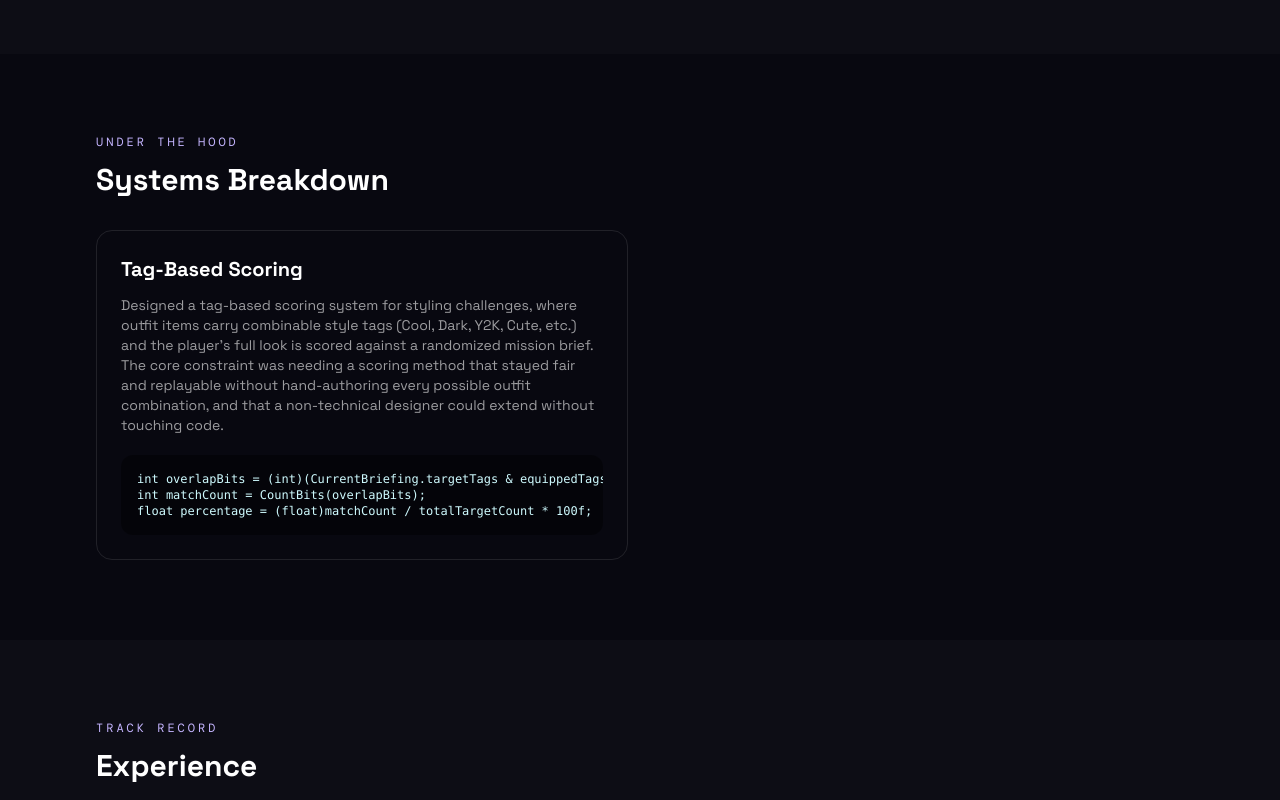
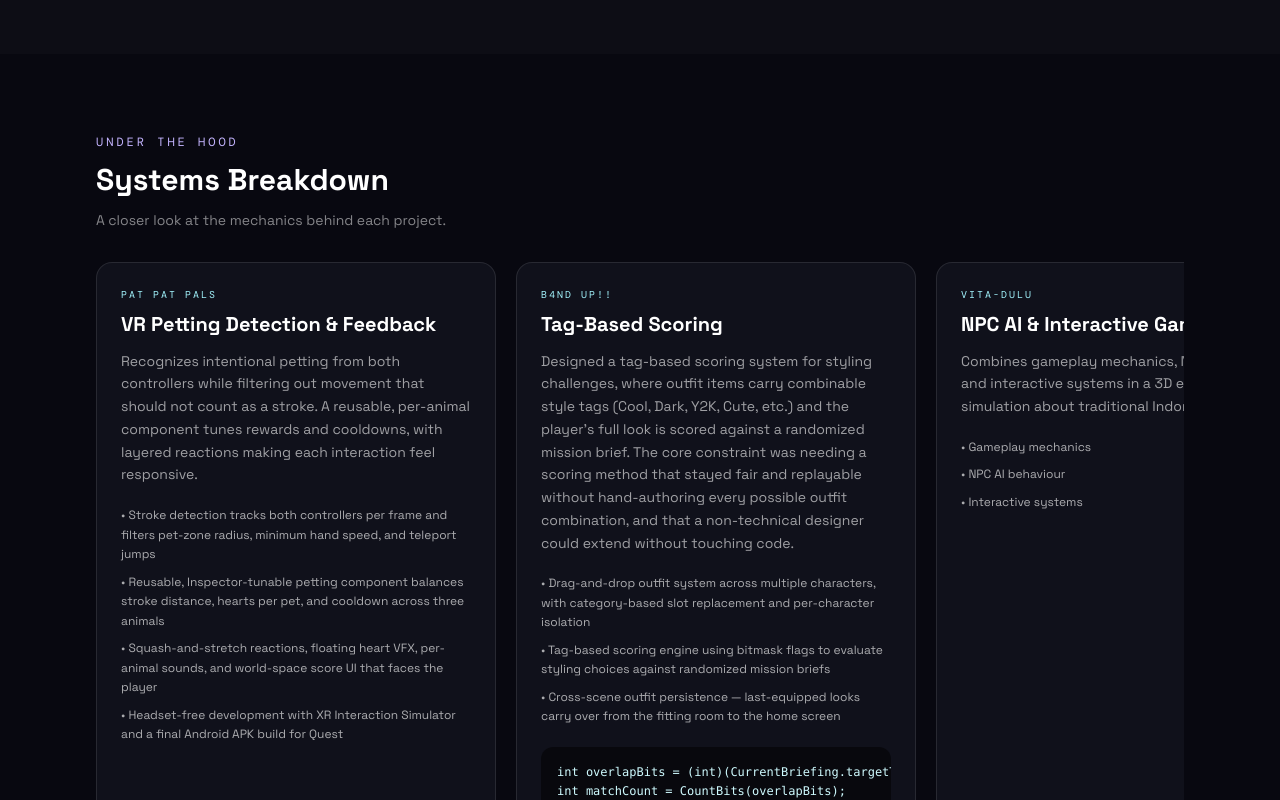
Before and after one commit to Jemsdiggory/my-portfolio, a Next.js app: page /game-dev in a window 1280 px wide. Shown: the part 3640-4440 px from the top of the page. Built offline with nearby package versions, Linux system fonts and the light colour scheme; no server answers; a web font is replaced by a local one.

Commit message:
Expand game systems breakdown carousel

```diff
--- a/app/game-dev/page.js
+++ b/app/game-dev/page.js
@@ -10,13 +10,43 @@ export const metadata = {
   description: "Gameplay programming and game design portfolio of Kahlaa Aulia Jemima, an Indonesian game developer.",
 }
 
-const systems = [
-  {
+const systemNotes = {
+  "Pat Pat Pals": {
+    title: "VR Petting Detection & Feedback",
+    description: "Recognizes intentional petting from both controllers while filtering out movement that should not count as a stroke. A reusable, per-animal component tunes rewards and cooldowns, with layered reactions making each interaction feel responsive.",
+  },
+  "B4ND UP!!": {
     title: "Tag-Based Scoring",
     description: "Designed a tag-based scoring system for styling challenges, where outfit items carry combinable style tags (Cool, Dark, Y2K, Cute, etc.) and the player's full look is scored against a randomized mission brief. The core constraint was needing a scoring method that stayed fair and replayable without hand-authoring every possible outfit combination, and that a non-technical designer could extend without touching code.",
     code: "int overlapBits = (int)(CurrentBriefing.targetTags & equippedTags);\nint matchCount = CountBits(overlapBits);\nfloat percentage = (float)matchCount / totalTargetCount * 100f;",
   },
-]
+  "Vita-Dulu": {
+    title: "NPC AI & Interactive Gameplay",
+    description: "Combines gameplay mechanics, NPC AI behavior, and interactive systems in a 3D educational simulation about traditional Indonesian snacks.",
+  },
+  "Rise Against": {
+    title: "Quest, Combat & Inventory Systems",
+    description: "Quest progression connects to enemy AI and combat, dialogue interactions, and inventory management in a 2D educational RPG about environmental issues.",
+  },
+  "Let's Explore": {
+    title: "Educational Mini-Game Systems",
+    description: "Uses mini-game mechanics and interactive UI/UX to teach arithmetic and Indonesian tourism to children.",
+  },
+  Roblorant: {
+    title: "FPS Core Gameplay",
+    description: "The web-based 3D FPS assignment centers on player movement, shooting mechanics, and enemy AI.",
+  },
+  "Congklak Adventures": {
+    title: "Traditional Board-Game Experience",
+    description: "Adapts the traditional Congklak board game as a 2D educational game, supported by UI art and co-game design.",
+  },
+}
+
+const systems = gameProjects.map((game) => ({
+  game: game.title,
+  ...systemNotes[game.title],
+  highlights: game.highlights,
+}))
 
 const groupOrder = { game: 0, both: 1, design: 2 }
 const rankYear = (period) => /present/i.test(period) ? 9999 : Number(period.match(/\d{4}/)?.[0] || 0)
@@ -104,7 +134,7 @@ export default function GameDevPage() {
         </div>
       </section>
 
-      <section id="systems" className="px-6 py-20 sm:px-12 lg:px-24 scroll-mt-20" style={{ scrollMarginTop: "64px" }}><div className="mx-auto max-w-6xl"><p className="font-mono text-xs uppercase tracking-[.25em] text-violet-300">Under the hood</p><h2 className="font-display text-3xl font-bold mt-3 mb-8">Systems Breakdown</h2><div className="grid md:grid-cols-2 gap-6">{systems.map((system) => <article key={system.title} className="rounded-2xl border border-white/10 p-6"><h3 className="font-display text-xl font-bold">{system.title}</h3><p className="text-sm text-white/60 mt-3">{system.description}</p><pre className="overflow-x-auto rounded-xl bg-black/40 p-4 mt-5 text-xs text-cyan-100"><code>{system.code}</code></pre></article>)}</div></div></section>
+      <section id="systems" className="px-6 py-20 sm:px-12 lg:px-24 scroll-mt-20" style={{ scrollMarginTop: "64px" }}><div className="mx-auto max-w-6xl"><p className="font-mono text-xs uppercase tracking-[.25em] text-violet-300">Under the hood</p><h2 className="font-display text-3xl font-bold mt-3 mb-3">Systems Breakdown</h2><p className="text-sm text-white/50 mb-8">A closer look at the mechanics behind each project.</p><div aria-label="Game systems breakdowns" className="flex snap-x snap-mandatory gap-5 overflow-x-auto pb-4" style={{ scrollbarWidth: "thin", scrollbarColor: "rgba(123,108,255,.5) transparent" }}>{systems.map((system) => <article key={system.game} className="flex w-[min(84vw,400px)] shrink-0 snap-start flex-col rounded-2xl border border-white/10 bg-[#10111b] p-6"><p className="font-mono text-[10px] uppercase tracking-[.2em] text-cyan-200">{system.game}</p><h3 className="font-display text-xl font-bold mt-2">{system.title}</h3><p className="text-sm leading-relaxed text-white/60 mt-3">{system.description}</p><ul className="mt-5 space-y-2 text-xs leading-relaxed text-white/65">{system.highlights.map((highlight) => <li key={highlight}>• {highlight}</li>)}</ul>{system.code && <pre className="overflow-x-auto rounded-xl bg-black/50 p-4 mt-5 text-xs leading-relaxed text-cyan-100"><code>{system.code}</code></pre>}</article>)}</div></div></section>
 
       <section id="experience" className="px-6 py-20 sm:px-12 lg:px-24 bg-white/[.02] scroll-mt-20" style={{ scrollMarginTop: "64px" }}><div className="mx-auto max-w-6xl"><p className="font-mono text-xs uppercase tracking-[.25em] text-violet-300">Track record</p><h2 className="font-display text-3xl font-bold mt-3 mb-8">Experience</h2><div className="grid md:grid-cols-2 gap-5">{sortedExperience.map((item, index) => <article key={`${item.organization}-${item.role}`} className="rounded-2xl border border-white/10 bg-[#10111b] p-6"><p className="font-mono text-xs text-cyan-200">{item.period} <span className="ml-2 text-white/40">{item.track.toUpperCase()}</span></p><h3 className="font-display text-xl font-bold mt-3">{item.role}</h3><p className="font-mono text-sm text-violet-200 mt-1">{item.organization}</p><ul className="mt-4 space-y-2 text-sm leading-relaxed text-white/65">{item.bullets.slice(0, 3).map((bullet) => <li key={bullet}>• {bullet}</li>)}</ul><div className="flex flex-wrap gap-2 mt-5">{item.tags.map((tag) => <span key={`${index}-${tag}`} className="rounded-full border border-white/10 px-2.5 py-1 font-mono text-[9px] text-white/55">{tag}</span>)}</div></article>)}</div></div></section>
 
```
